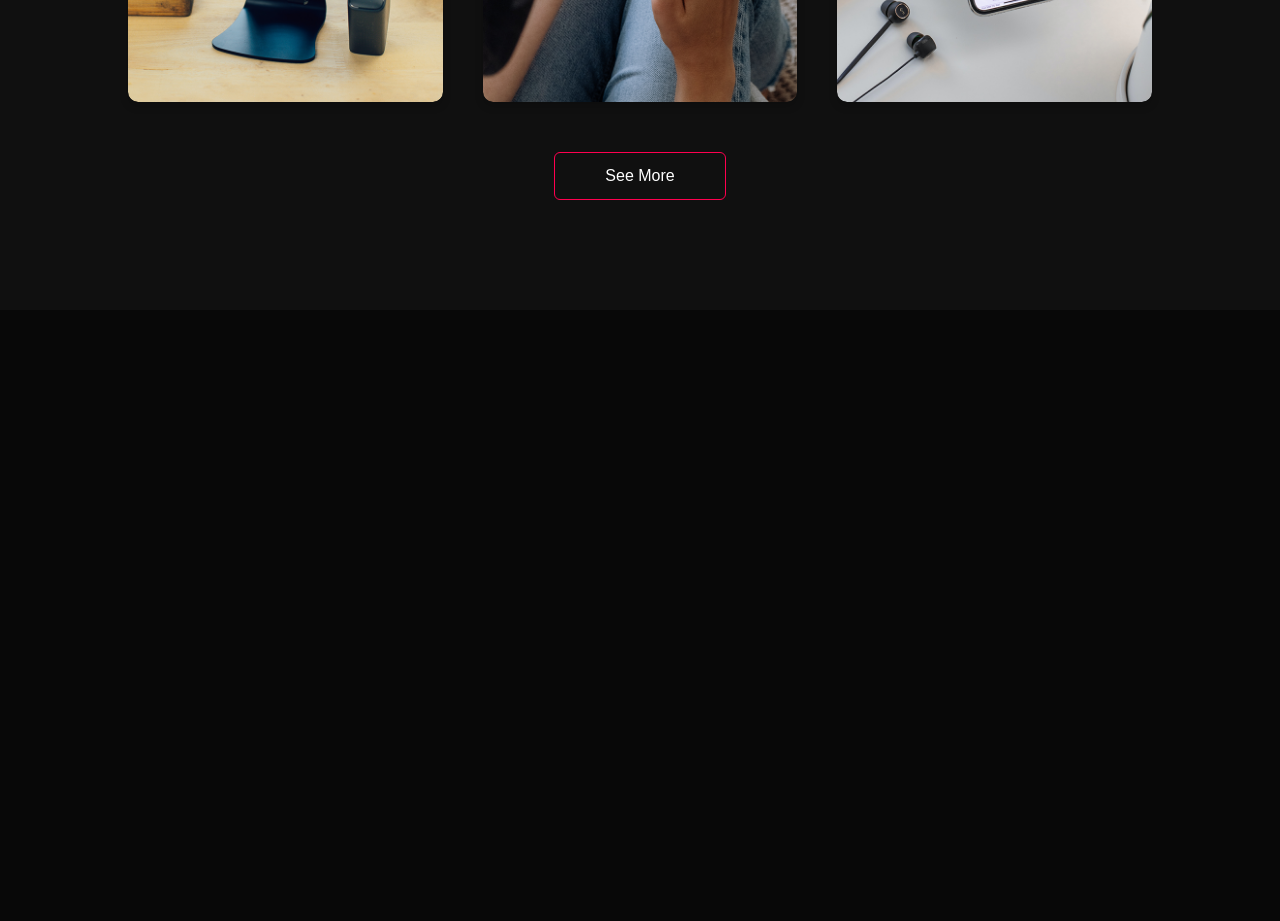
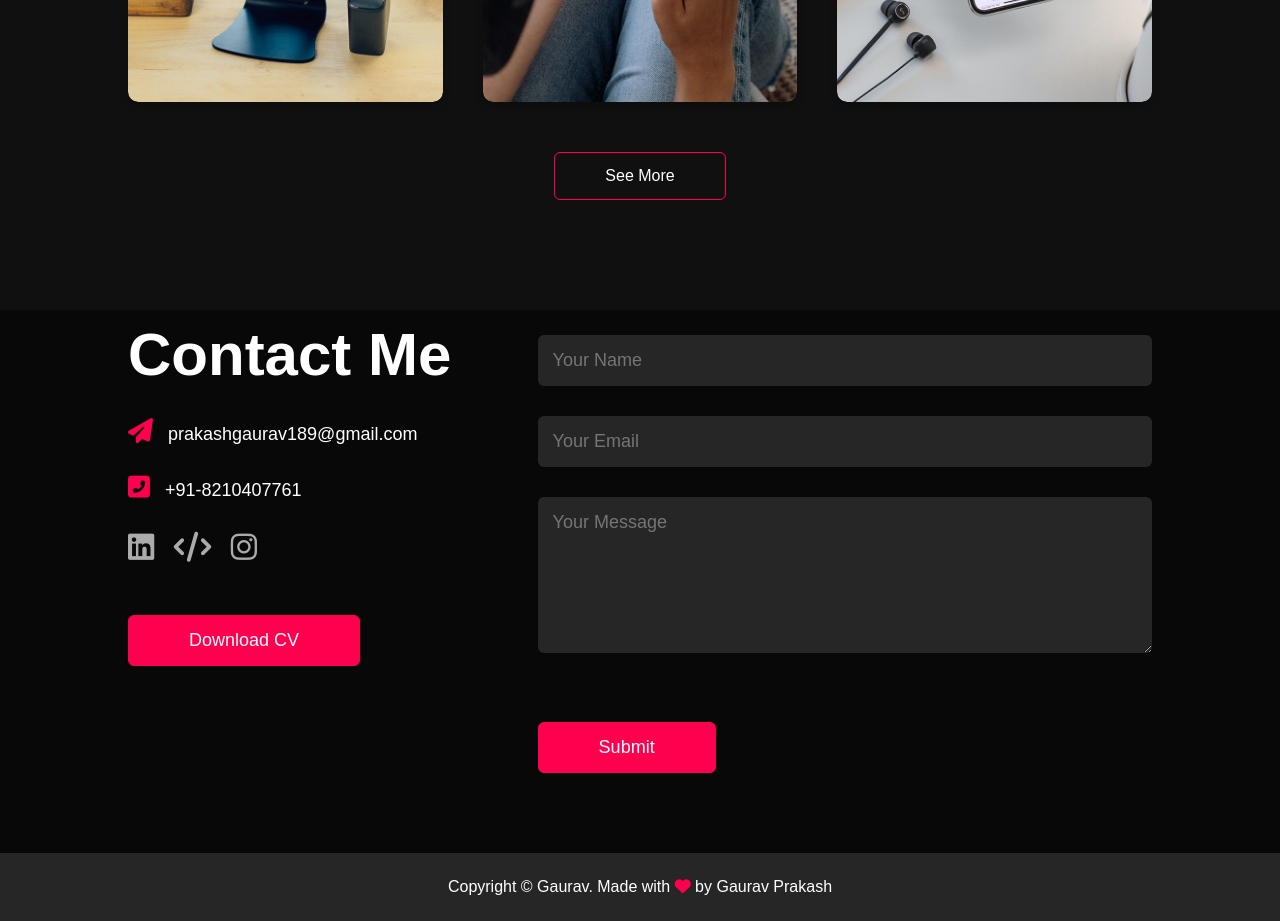
Before and after one commit to iamgaurav12/PortFolio, a plain HTML site: page index.html in a window 1280 px wide. Shown: the part 2819-3740 px from the top of the page. Before the commit the page ends 3129 px from the top, so only its background shows below. Drawn offline with Linux system fonts and the light colour scheme.

Commit message:
Add contact section with form and social links

```diff
--- a/index.html
+++ b/index.html
@@ -159,6 +159,35 @@
             <a href="#" class="btn">See More</a>
         </div>
      </div>
+     <!-- -----------------contact------------- -->
+      <div id="contact">
+        <div class="container">
+            <div class="row">
+                <div class="contact-left">
+                    <h1 class="sub-title">Contact Me</h1>
+                    <p><i class="fas fa-paper-plane"></i>prakashgaurav189@gmail.com</p>
+                    <p><i class="fas fa-phone-square-alt"></i>+91-8210407761</p>
+                    <div class="social-icons">
+                        <a href="#linkedIn"><i class="fa-brands fa-linkedin"></i></a>
+                        <a href="#leetcode"><i class="fa-solid fa-code"></i></a>
+                        <a href="#instagram"><i class="fab fa-instagram"></i></a>
+                    </div>
+                    <a href="images/my-cv.pdf" download class="btn btn2">Download CV</a>
+                </div>
+                <div class="contact-right">
+                    <form>
+                        <input type="text" name="Name" placeholder="Your Name" required>
+                        <input type="email" name="email" placeholder="Your Email" required>
+                        <textarea name="Message" rows="6" placeholder="Your Message"></textarea>
+                        <button type="submit" class="btn btn2">Submit</button>
+                    </form>
+                </div>
+            </div>
+        </div>
+        <div class="copyright">
+            <p>Copyright © Gaurav. Made with <i class="fas fa-heart"></i> by Gaurav Prakash</p>
+        </div>
+      </div>
 
     <script>
         let tablinks = document.getElementsByClassName("tab-links")
--- a/style.css
+++ b/style.css
@@ -131,32 +131,32 @@ nav ul li a:hover::after {
 .tab-links.active-links::after {
   width: 100%;
 }
-.tab-contents ul li{
+.tab-contents ul li {
   list-style: none;
   margin: 10px 0;
 }
-.tab-contents ul li span{
+.tab-contents ul li span {
   color: #b54769;
   font-size: 14px;
 }
-.tab-contents{
+.tab-contents {
   display: none;
 }
-.tab-contents.active-tab{
+.tab-contents.active-tab {
   display: block;
 }
 
 /* -----------------services----------- */
-#services{
+#services {
   padding: 30px 0;
 }
-.services-list{
+.services-list {
   display: grid;
   grid-template-columns: repeat(auto-fit, minmax(250px, 1fr));
   grid-gap: 40px;
   margin-top: 30px;
 }
-.services-list div{
+.services-list div {
   background: #262626;
   padding: 40px;
   font-size: 13px;
@@ -165,12 +165,12 @@ nav ul li a:hover::after {
   transition: background 0.5s, transform 0.5s, box-shadow 0.5s;
   box-shadow: 0 4px 8px rgba(0, 0, 0, 0.2);
 }
-.services-list div i{
+.services-list div i {
   font-size: 50px;
   margin-bottom: 30px;
   color: #ff004f;
 }
-.services-list div h2{
+.services-list div h2 {
   font-size: 30px;
   font-weight: 500;
   margin-bottom: 15px;
@@ -180,7 +180,7 @@ nav ul li a:hover::after {
   color: #ababab;
   line-height: 1.6;
 }
-.services-list div a{
+.services-list div a {
   text-decoration: none;
   color: #ff004f;
   font-size: 14px;
@@ -192,7 +192,7 @@ nav ul li a:hover::after {
   -ms-transition: color 0.3s;
   -o-transition: color 0.3s;
 }
-.services-list div:hover{
+.services-list div:hover {
   background: #ff004f;
   transform: translateY(-10px);
   -webkit-transform: translateY(-10px);
@@ -209,33 +209,33 @@ nav ul li a:hover::after {
 }
 
 /* ---------------------portfolio-------------------- */
-#portfolio{
+#portfolio {
   padding: 50px 0;
   background: #101010;
 }
-.work-list{
+.work-list {
   display: grid;
   grid-template-columns: repeat(auto-fit, minmax(250px, 1fr));
   grid-gap: 40px;
   margin-top: 30px;
 }
-.work{
+.work {
   border-radius: 10px;
   position: relative;
   overflow: hidden;
   transition: transform 0.5s, box-shadow 0.5s;
   box-shadow: 0 4px 8px rgba(0, 0, 0, 0.2);
 }
-.work img{
+.work img {
   width: 100%;
   border-radius: 10px;
   display: block;
   transition: transform 0.5s;
 }
-.layer{
+.layer {
   width: 100%;
   height: 0;
-    background: linear-gradient(rgba(0,0,0,0.6), #ff004f);
+  background: linear-gradient(rgba(0, 0, 0, 0.6), #ff004f);
   border-radius: 10px;
   position: absolute;
   left: 0;
@@ -250,7 +250,7 @@ nav ul li a:hover::after {
   font-size: 14px;
   transition: height 0.5s;
 }
-.layer h3{
+.layer h3 {
   font-size: 20px;
   font-weight: 600;
   color: #fff;
@@ -260,7 +260,7 @@ nav ul li a:hover::after {
   color: #fff;
   margin-bottom: 20px;
 }
-.layer a{
+.layer a {
   margin-top: 20px;
   color: #ff004f;
   text-decoration: none;
@@ -277,27 +277,152 @@ nav ul li a:hover::after {
   background: #ff004f;
   color: #fff;
 }
-.work:hover{
+.work:hover {
   transform: translateY(-10px);
   box-shadow: 0 8px 16px rgba(0, 0, 0, 0.3);
 }
-.work:hover img{
+.work:hover img {
   transform: scale(1.1);
 }
-.work:hover .layer{
+.work:hover .layer {
   height: 100%;
 }
-.btn{
+.btn {
   display: block;
   margin: 50px auto;
   width: fit-content;
   border: 1px solid #ff004f;
   padding: 14px 50px;
-    border-radius:6px;
+  border-radius: 6px;
   text-decoration: none;
   color: #fff;
   transition: background 0.5s;
 }
-.btn:hover{
+.btn:hover {
   background: #ff004f;
 }
+/* -------------------contact------------------- */
+.contact-left {
+  flex-basis: 35%;
+}
+.contact-left p {
+  margin-top: 30px;
+  font-size: 18px;
+}
+.contact-left p i {
+  color: #ff004f;
+  margin-right: 15px;
+  font-size: 25px;
+}
+.social-icons {
+  margin-top: 30px;
+}
+.social-icons a {
+  text-decoration: none;
+  font-size: 30px;
+  margin-right: 15px;
+  color: #ababab;
+  display: inline-block;
+  transition: transform 0.5s, color 0.3s;
+}
+.social-icons a:hover {
+  color: #ff004f;
+  transform: translateY(-5px);
+}
+.btn.btn2 {
+  display: inline-block;
+  background: #ff004f;
+  padding: 14px 60px;
+  font-size: 18px;
+  border-radius: 6px;
+  transition: background 0.3s, transform 0.3s;
+}
+.btn.btn2:hover {
+  background: #e60045;
+  transform: translateY(-3px);
+}
+.contact-right {
+  flex-basis: 60%;
+}
+.contact-left p {
+  margin-top: 30px;
+}
+.contact-left p i {
+  color: #ff004f;
+  margin-right: 15px;
+  font-size: 25px;
+}
+.social-icons {
+  margin-top: 30px;
+}
+.social-icons a {
+  text-decoration: none;
+  font-size: 30px;
+  margin-right: 15px;
+  color: #ababab;
+  display: inline-block;
+  transition: transform 0.5s;
+  -webkit-transition: transform 0.5s;
+  -moz-transition: transform 0.5s;
+  -ms-transition: transform 0.5s;
+  -o-transition: transform 0.5s;
+}
+.social-icons a:hover {
+  color: #ff004f;
+  transform: translateY(-5px);
+  -webkit-transform: translateY(-5px);
+  -moz-transform: translateY(-5px);
+  -ms-transform: translateY(-5px);
+  -o-transform: translateY(-5px);
+}
+.btn.btn2 {
+  display: inline-block;
+  background: #ff004f;
+}
+.contact-right form {
+  width: 100%;
+}
+form input,
+form textarea {
+  width: 100%;
+  border: 0;
+  outline: none;
+  background: #262626;
+  padding: 15px;
+  margin: 15px 0;
+  color: #fff;
+  font-size: 18px;
+  border-radius: 6px;
+  transition: background 0.3s, transform 0.3s;
+}
+form input:focus,
+form textarea:focus {
+  background: #333;
+  transform: scale(1.02);
+}
+form button {
+  padding: 14px 60px;
+  font-size: 18px;
+  margin-top: 20px;
+  cursor: pointer;
+  background: #ff004f;
+  border: none;
+  color: #fff;
+  border-radius: 6px;
+  transition: background 0.3s, transform 0.3s;
+}
+form button:hover {
+  background: #e60045;
+  transform: translateY(-3px);
+}
+.copyright{
+    width: 100%;
+    text-align: center;
+    padding: 25px 0;
+    background: #262626;
+    font-weight: 300;
+    margin-top: 20px;
+}
+.copyright i{
+    color: #ff004f;
+}
```
Lines whose indentation alone changed are shown as unchanged.
